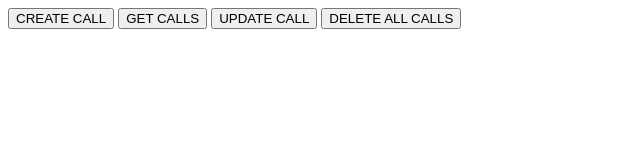
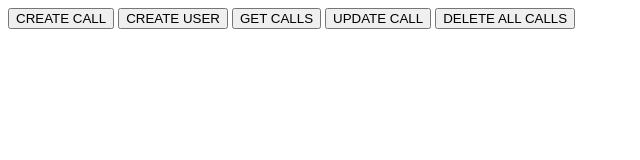
Before and after one commit to DennisLoska/MongoNode-SkillCircle, a website: page public/views/index.html in a window 1280 px wide. Shown: the whole page, without its empty margins (0-640 px from the left). Drawn offline with Linux system fonts and the light colour scheme.

Commit message:
add: demo request for user

```diff
--- a/public/views/index.html
+++ b/public/views/index.html
@@ -10,6 +10,7 @@
 <body>
     <div>
         <button onclick="createCall()">CREATE CALL</button>
+        <button onclick="createUser()">CREATE USER</button>
         <button onclick="getCalls()">GET CALLS</button>
         <button onclick="updateCall()">UPDATE CALL</button>
         <button onclick="deleteCalls()">DELETE ALL CALLS</button>
@@ -64,6 +65,23 @@
         domBody.append(calls);
     }
 
+    const createUser = async () => {
+        const response = await fetch('http://localhost:8080/create_user', {
+            method: 'POST',
+            body: JSON.stringify({
+                subtenant_id: 'praxis-test',
+                email: 'user@aaron.de',
+                username: 'bmg'
+            }),
+
+            headers: {
+                "Content-type": "application/json; charset=UTF-8"
+            }
+        })
+        const newCall = await response.json();
+        const domBody = document.getElementsByTagName('body')[0];
+        domBody.append(newCall);
+    }
 </script>
 
 </html>
```
